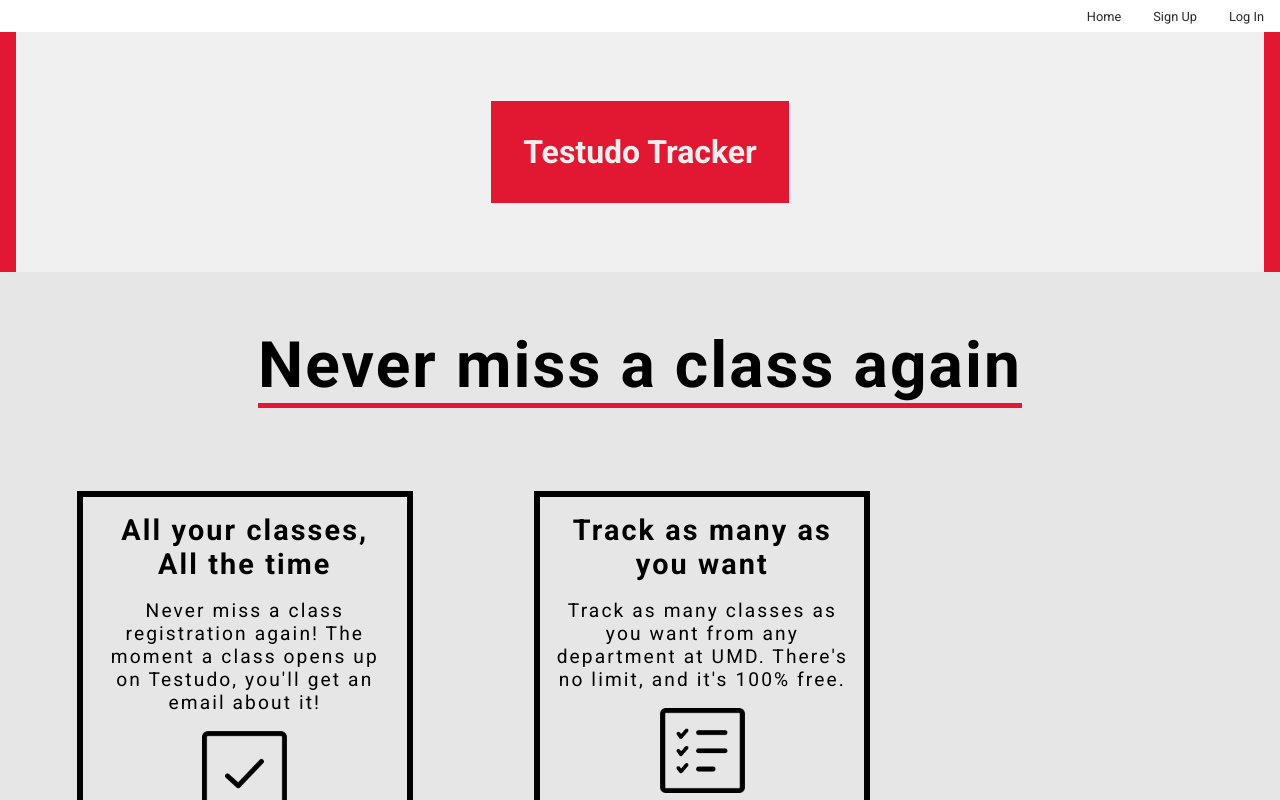
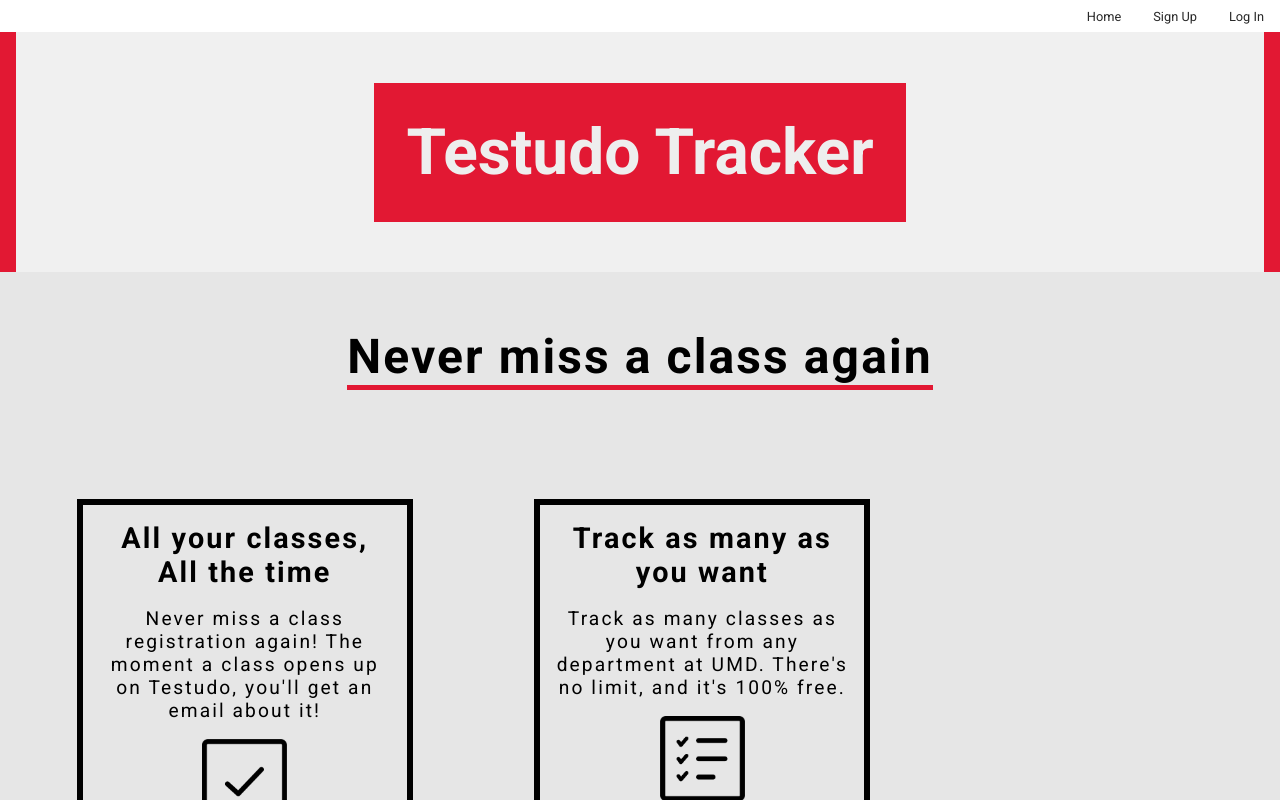
Before and after one commit to DaDevFox/testudo-tracker, a Next.js app: page / in a window 1280 px wide. Built offline with nearby package versions, Linux system fonts and the light colour scheme; no server answers.

Commit message:
Rebalance home page layout

```diff
--- a/src/app/page.js
+++ b/src/app/page.js
@@ -14,7 +14,9 @@
   return (
     <div className={styles.homePageMain}>
       <WebsiteTitle />
-      <p className={styles.tagLine}>Never miss a class again</p>
+      <div className={styles.tagLineContainer}>
+        <p className={styles.tagLine}>Never miss a class again</p>
+      </div>
 
       <div className={styles.cardContainer}>
         <Card
--- a/src/styles/home-page.module.css
+++ b/src/styles/home-page.module.css
@@ -11,8 +11,7 @@
 }
 
 .websiteTitleContainer {
-    position: relative;
-
+  position: relative;
   width: 100vw;
   height: 30vh;
   min-height: 10rem;
@@ -55,10 +54,20 @@
   background-color: var(--maryland-emphasis-background);
   color: var(--maryland-emphasis-foreground);
   width: fit-content;
+
+  font-size: 2rem;
 }
 
 /* HOME PAGE */
 .homePageMain {
+    display: flex;
+    flex-direction: column;
+    align-items: center;
+}
+
+.tagLineContainer{
+    width: 100%;
+    height: 20vh;
     display: flex;
     flex-direction: column;
     align-items: center;
@@ -74,7 +83,7 @@
 
     max-width: 80vw;
     text-align: center;
-    font-size: 4rem;
+    font-size: 3rem;
     font-weight: 550;
     color: black;
     letter-spacing: 2.1px;
```
